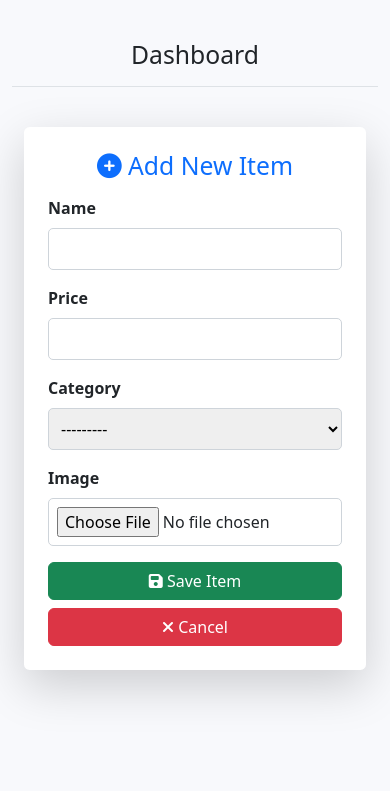
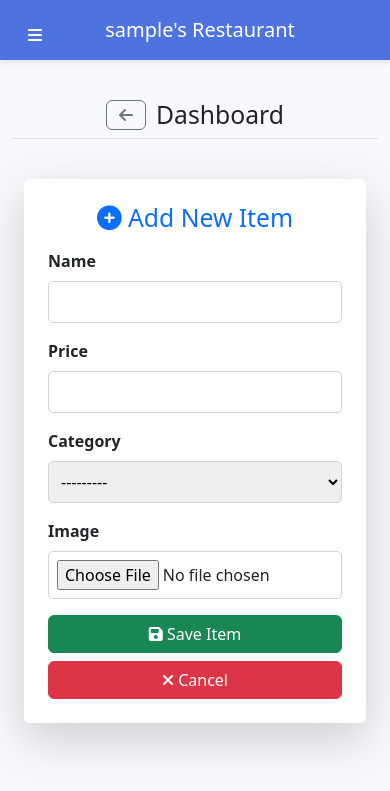
Before and after one commit to AgrimaPT/digiMenu, a Django app: page /sample/dashboard/items/add/ in a window 390 px wide. Shown: the top 791 px of the page. Run offline with Django 3.2, Linux system fonts and the light colour scheme; the visitor is signed in with stand-in values (Sample User, id 1); data comes from the database, SQL or seed files in the repository; data that the repository does not hold is empty.

Commit message:
updated template

```diff
--- a/dmenu_app/templates/dashboard/base.html
+++ b/dmenu_app/templates/dashboard/base.html
@@ -27,9 +27,16 @@
             background-color: #f8f9fc;
         }
 
+        @media (max-width: 767.98px) {
+            body {
+                padding-top: 60px;
+            }
+        }
+
         .sidebar {
             background: linear-gradient(180deg, var(--primary-color) 10%, #224abe 100%);
             min-height: 100vh;
+            transition: all 0.3s;
         }
 
         .sidebar .nav-link {
@@ -72,16 +79,136 @@
         .bg-gradient-primary {
             background: linear-gradient(180deg, var(--primary-color) 10%, #224abe 100%);
         }
+
+        /* Mobile-specific styles */
+        @media (max-width: 767.98px) {
+            .sidebar {
+                position: fixed;
+                z-index: 1000;
+                left: -100%;
+                width: 280px;
+                top: 0;
+                bottom: 0;
+            }
+
+            .sidebar.show {
+                left: 0;
+            }
+
+            .sidebar-backdrop {
+                position: fixed;
+                top: 0;
+                left: 0;
+                width: 100%;
+                height: 100%;
+                background-color: rgba(0,0,0,0.5);
+                z-index: 999;
+                display: none;
+            }
+        }
+
+        .sidebar-toggler {
+            display: none;
+            position: fixed;
+            top: 15px;
+            left: 15px;
+            z-index: 900;
+            border: none;
+            background: var(--primary-color);
+            color: white;
+            width: 40px;
+            height: 40px;
+            border-radius: 50%;
+        }
+
+        @media (max-width: 767.98px) {
+            .sidebar-toggler {
+                display: block;
+            }
+        }
+
+        .mobile-header {
+            display: none;
+            position: fixed;
+            top: 0;
+            left: 0;
+            right: 0;
+            height: 60px;
+            background: var(--primary-color);
+            color: white;
+            z-index: 800;
+            padding: 10px 60px 10px 70px;
+            box-shadow: 0 2px 5px rgba(0,0,0,0.1);
+            align-items: center;
+            justify-content: center;
+            text-align: center;
+        }
+
+        .mobile-header h5 {
+            margin: 0;
+            white-space: nowrap;
+            overflow: hidden;
+            text-overflow: ellipsis;
+        }
+
+        @media (max-width: 767.98px) {
+            .mobile-header {
+                display: flex;
+            }
+        }
+
+        /* Back button styles */
+        .back-btn-container {
+            display: flex;
+            align-items: center;
+        }
+
+        .back-btn {
+            margin-right: 15px;
+            display: none;
+            align-items: center;
+        }
+
+        .mobile-back-btn {
+            display: none;
+            margin-right: 10px;
+        }
+
+        @media (min-width: 768px) {
+            .back-btn {
+                display: flex;
+            }
+        }
+
+        @media (max-width: 767.98px) {
+            .mobile-back-btn {
+                display: flex;
+            }
+        }
     </style>
 
     {% block extra_css %}{% endblock %}
 </head>
 <body>
+    <!-- Mobile Header - Only visible on small screens -->
+    <div class="mobile-header d-md-none">
+        <button class="sidebar-toggler" type="button">
+            <i class="fas fa-bars"></i>
+        </button>
+        <h5>{{ request.user.get_username }}'s Restaurant</h5>
+    </div>
+
+    <!-- Sidebar Backdrop (for mobile) -->
+    <div class="sidebar-backdrop d-md-none"></div>
+
     <div class="container-fluid">
         <div class="row">
             <!-- Sidebar -->
             <div class="col-md-3 col-lg-2 d-md-block sidebar collapse bg-gradient-primary">
                 <div class="position-sticky pt-3">
+                    <!-- Close button for mobile -->
+                    <button type="button" class="btn-close btn-close-white d-md-none float-end m-2 sidebar-close" aria-label="Close"></button>
+
                     <div class="text-center mb-4">
                         <h4 class="text-white">{{ request.user.get_username }}'s Restaurant</h4>
                     </div>
@@ -124,15 +251,16 @@
             <!-- Main Content -->
             <main class="col-md-9 ms-sm-auto col-lg-10 px-md-4 py-4">
                 <div class="d-flex justify-content-between flex-wrap flex-md-nowrap align-items-center pt-3 pb-2 mb-3 border-bottom">
-                    <h1 class="h2">{% block page_title %}Dashboard{% endblock %}</h1>
-                    <!-- <div class="btn-toolbar mb-2 mb-md-0">
-                        <div class="btn-group me-2">
-                            <button type="button" class="btn btn-sm btn-outline-secondary time-period-btn" data-period="today">Today</button>
-                            <button type="button" class="btn btn-sm btn-outline-secondary time-period-btn" data-period="week">Week</button>
-                            <button type="button" class="btn btn-sm btn-outline-secondary time-period-btn" data-period="month">Month</button>
-                        </div>
-                        <input type="date" class="form-control form-control-sm" id="dateRange" value="{{ today|date:'Y-m-d' }}">
-                    </div> -->
+                    <div class="back-btn-container">
+                        <button class="btn btn-outline-secondary back-btn" onclick="window.history.back()">
+                            <i class="fas fa-arrow-left me-2"></i>
+                            Back
+                        </button>
+                        <button class="btn btn-outline-secondary mobile-back-btn" onclick="window.history.back()">
+                            <i class="fas fa-arrow-left"></i>
+                        </button>
+                        <h1 class="h2 mb-0">{% block page_title %}Dashboard{% endblock %}</h1>
+                    </div>
                 </div>
 
                 {% block content %}{% endblock %}
@@ -148,21 +276,55 @@
 
     <!-- Custom JS -->
     <script>
-        // Handle date range changes
-        $('#dateRange').change(function() {
-            const selectedDate = $(this).val();
-            window.location.href = `?date=${selectedDate}`;
-        });
+        $(document).ready(function() {
+            // Toggle sidebar on mobile
+            $('.sidebar-toggler').click(function() {
+                $('.sidebar').addClass('show');
+                $('.sidebar-backdrop').fadeIn();
+                $('body').css('overflow', 'hidden');
+            });
 
-        // Handle time period buttons
-        $('.time-period-btn').click(function() {
-            const period = $(this).data('period');
-            window.location.href = `?period=${period}`;
-        });
+            // Close sidebar when clicking close button or backdrop
+            $('.sidebar-close, .sidebar-backdrop').click(function() {
+                $('.sidebar').removeClass('show');
+                $('.sidebar-backdrop').fadeOut();
+                $('body').css('overflow', 'auto');
+            });
 
-        // Initialize tooltips
-        $(function () {
-            $('[data-toggle="tooltip"]').tooltip()
+            // Close sidebar when clicking a nav link on mobile
+            $('.sidebar .nav-link').click(function() {
+                if ($(window).width() < 768) {
+                    $('.sidebar').removeClass('show');
+                    $('.sidebar-backdrop').fadeOut();
+                    $('body').css('overflow', 'auto');
+                }
+            });
+
+            // Handle window resize
+            $(window).resize(function() {
+                if ($(window).width() >= 768) {
+                    $('.sidebar').removeClass('show');
+                    $('.sidebar-backdrop').hide();
+                    $('body').css('overflow', 'auto');
+                }
+            });
+
+            // Set active link based on current URL
+            $('.nav-link').each(function() {
+                if (this.href === window.location.href) {
+                    $(this).addClass('active');
+                    $(this).parent().addClass('active-item');
+                } else {
+                    $(this).removeClass('active');
+                }
+            });
+
+            // Hide back button on dashboard home page
+            if(window.location.pathname === "{% url 'dashboard_home' username=request.user.username %}") {
+                $('.back-btn, .mobile-back-btn').hide();
+            }
+
+
         });
     </script>
 
```
